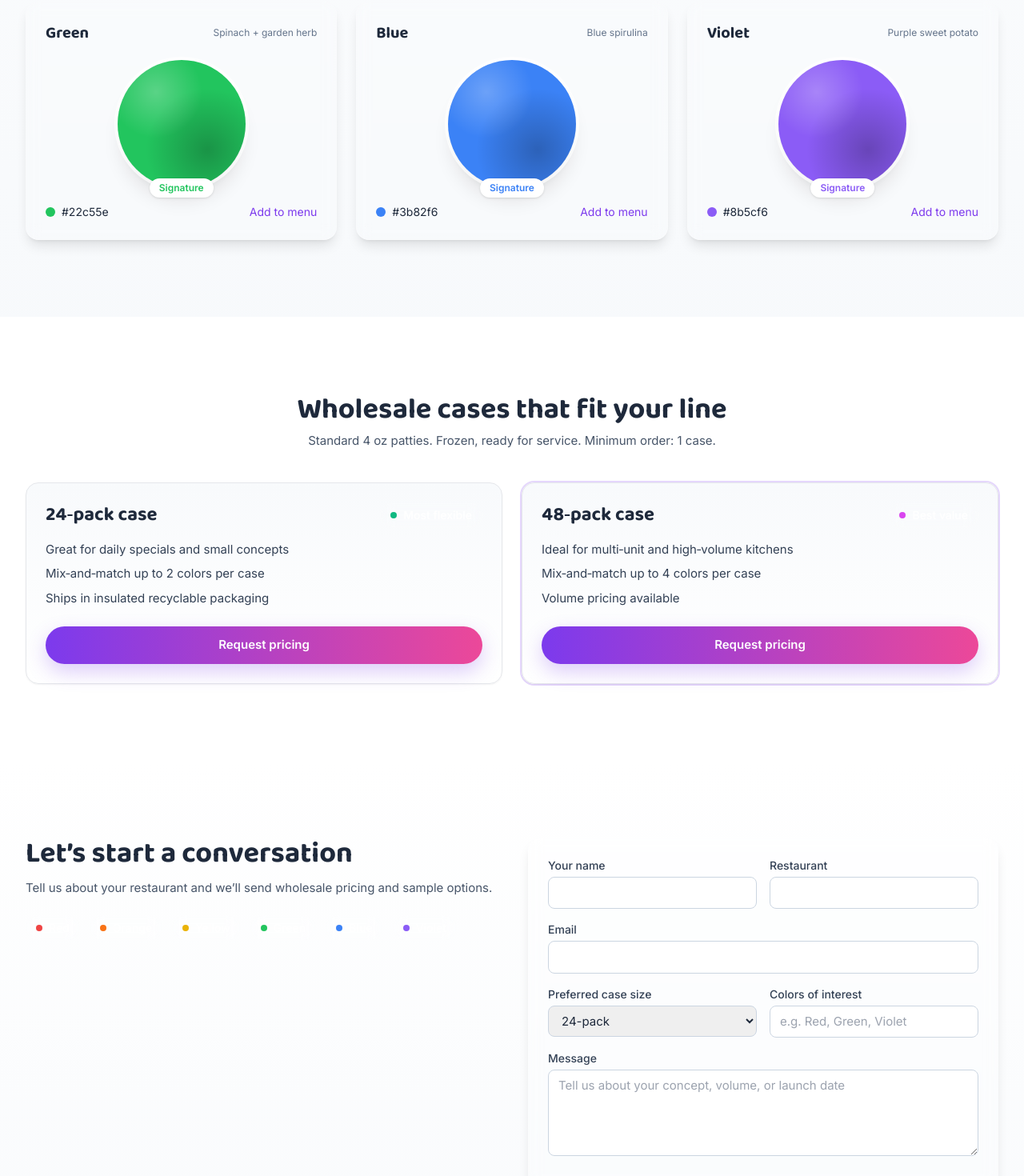
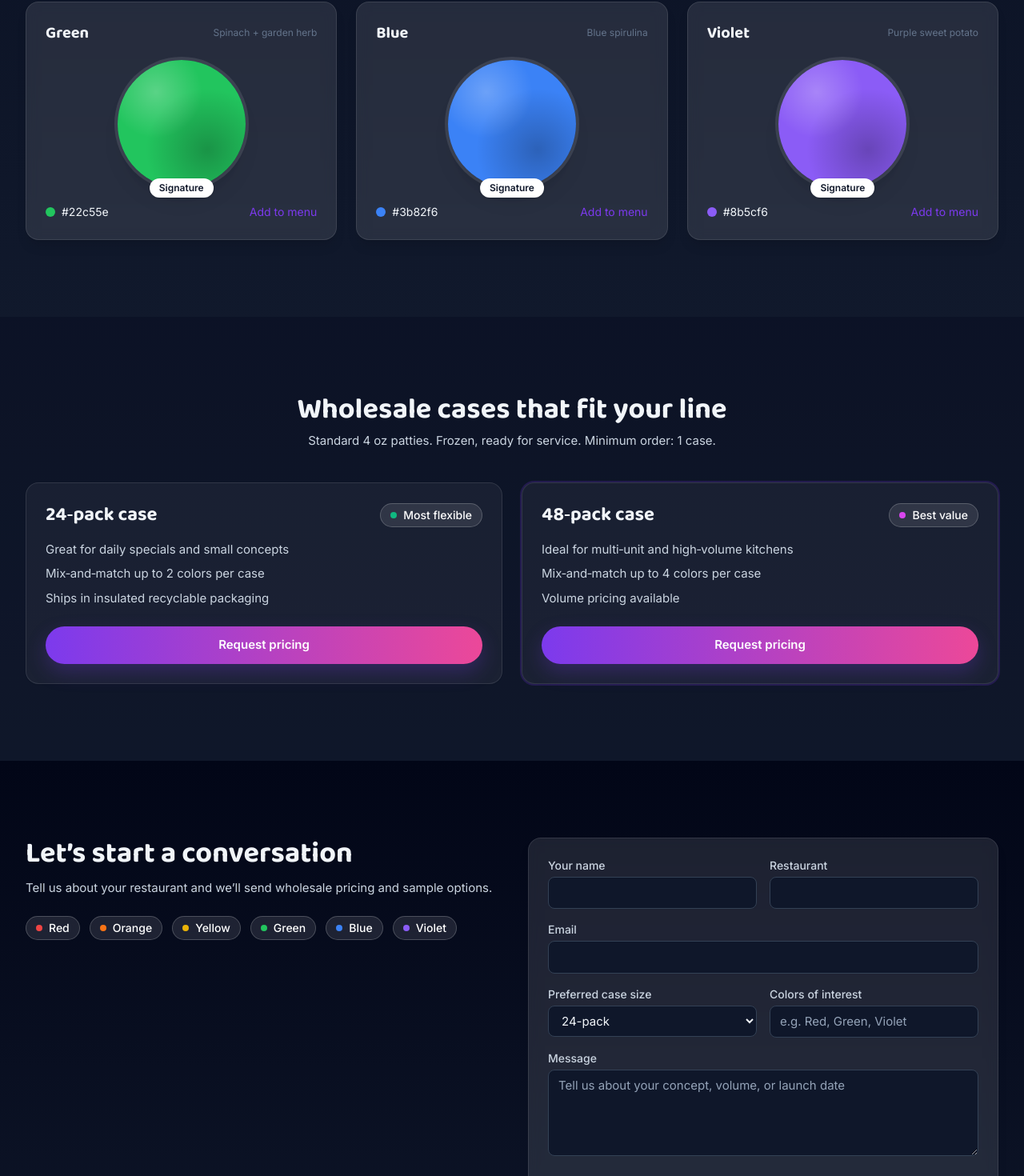
Before and after one commit to bdnorris/builder-vibe-den, a Vue app: page / in a window 1280 px wide. Shown: the part 1320-2790 px from the top of the page at 80% size. Built offline with nearby package versions, Linux system fonts and the light colour scheme.

Commit message:
Apply dark theme across the landing page for better color pop and AA contrast
cgen-23b6371ef7b64743a60bd46541c61075

```diff
--- a/src/App.vue
+++ b/src/App.vue
@@ -26,21 +26,21 @@ function pattyStyle(hex: string) {
 </script>
 
 <template>
-  <div class="min-h-screen bg-gradient-to-b from-white via-slate-50 to-slate-100 text-slate-800">
+  <div class="min-h-screen bg-gradient-to-b from-slate-950 via-slate-900 to-slate-800 text-slate-100">
     <!-- Header -->
-    <header class="sticky top-0 z-30 bg-white/70 backdrop-blur border-b border-white/30">
+    <header class="sticky top-0 z-30 bg-slate-950/70 backdrop-blur border-b border-white/10">
       <div class="mx-auto max-w-7xl px-4 sm:px-6 lg:px-8 py-4 flex items-center justify-between">
         <div class="flex items-center gap-3">
           <div class="h-10 w-10 rounded-xl bg-rainbow-stripe"></div>
           <div class="leading-none">
             <div class="text-xl font-extrabold tracking-tight rainbow-text">Rainbow Patties</div>
-            <div class="text-xs text-slate-500 -mt-0.5">Plant-based. Unforgettable.</div>
+            <div class="text-xs text-slate-400 -mt-0.5">Plant-based. Unforgettable.</div>
           </div>
         </div>
-        <nav class="hidden md:flex items-center gap-6 text-sm">
-          <a href="#colors" class="hover:text-slate-900">Colors</a>
-          <a href="#packs" class="hover:text-slate-900">Packs</a>
-          <a href="#lead-form" class="hover:text-slate-900">Contact</a>
+        <nav class="hidden md:flex items-center gap-6 text-sm text-slate-200">
+          <a href="#colors" class="hover:text-white">Colors</a>
+          <a href="#packs" class="hover:text-white">Packs</a>
+          <a href="#lead-form" class="hover:text-white">Contact</a>
         </nav>
         <a href="#lead-form" class="btn">Get wholesale info</a>
       </div>
@@ -55,10 +55,10 @@ function pattyStyle(hex: string) {
           <h1 class="text-4xl sm:text-5xl lg:text-6xl font-extrabold leading-tight">
             Plant‑Based Burger Patties in Every <span class="rainbow-text">Color of the Rainbow</span>
           </h1>
-          <p class="mt-6 text-lg text-slate-600 max-w-prose">
+          <p class="mt-6 text-lg text-slate-300 max-w-prose">
             Designed for restaurant pros: vibrant, food-safe colors that sear, sizzle, and wow your guests. Same juicy bite, now in Red, Orange, Yellow, Green, Blue, and Violet.
           </p>
-          <ul class="mt-6 space-y-2 text-slate-700">
+          <ul class="mt-6 space-y-2 text-slate-200">
             <li class="flex items-start gap-3"><span class="mt-1 h-2.5 w-2.5 rounded-full bg-rainbow-red"></span> 100% plant-based, allergen‑friendly recipe</li>
             <li class="flex items-start gap-3"><span class="mt-1 h-2.5 w-2.5 rounded-full bg-rainbow-green"></span> Cooks on flat‑top or grill like your current patties</li>
             <li class="flex items-start gap-3"><span class="mt-1 h-2.5 w-2.5 rounded-full bg-rainbow-blue"></span> Natural color sources; holds color after cooking</li>
@@ -94,20 +94,20 @@ function pattyStyle(hex: string) {
         <div class="flex items-end justify-between gap-6">
           <div>
             <h2 class="text-3xl sm:text-4xl font-extrabold">Six show‑stopping colors</h2>
-            <p class="mt-2 text-slate-600">Engineered for plating magic, social buzz, and seasonal specials.</p>
+            <p class="mt-2 text-slate-300">Engineered for plating magic, social buzz, and seasonal specials.</p>
           </div>
           <a href="#lead-form" class="btn hidden sm:inline-flex">Get samples</a>
         </div>
 
         <div class="mt-10 grid grid-cols-1 sm:grid-cols-2 lg:grid-cols-3 gap-6">
-          <article v-for="c in colors" :key="c.name" class="glass rounded-2xl p-6 flex flex-col">
+          <article v-for="c in colors" :key="c.name" class="glass-dark rounded-2xl p-6 flex flex-col">
             <div class="flex items-center justify-between">
               <h3 class="text-xl font-bold">{{ c.name }}</h3>
               <span class="text-xs text-slate-500">{{ c.desc }}</span>
             </div>
             <div class="mt-5 grid place-items-center">
-              <div class="relative h-36 w-36 sm:h-40 sm:w-40 rounded-full shadow-xl ring-4 ring-white/70" :style="pattyStyle(c.hex)">
-                <div class="absolute -bottom-3 left-1/2 -translate-x-1/2 bg-white px-3 py-1 rounded-full text-xs font-semibold shadow" :style="{ color: c.hex }">Signature</div>
+              <div class="relative h-36 w-36 sm:h-40 sm:w-40 rounded-full shadow-xl ring-4 ring-white/10" :style="pattyStyle(c.hex)">
+                <div class="absolute -bottom-3 left-1/2 -translate-x-1/2 bg-white px-3 py-1 rounded-full text-xs font-semibold text-slate-900 shadow">Signature</div>
               </div>
             </div>
             <div class="mt-5 flex items-center justify-between text-sm">
@@ -120,19 +120,19 @@ function pattyStyle(hex: string) {
     </section>
 
     <!-- Pack Options -->
-    <section id="packs" class="py-16 lg:py-24 bg-white">
+    <section id="packs" class="py-16 lg:py-24 bg-slate-950/30">
       <div class="mx-auto max-w-7xl px-4 sm:px-6 lg:px-8">
         <div class="text-center">
           <h2 class="text-3xl sm:text-4xl font-extrabold">Wholesale cases that fit your line</h2>
-          <p class="mt-2 text-slate-600">Standard 4 oz patties. Frozen, ready for service. Minimum order: 1 case.</p>
+          <p class="mt-2 text-slate-300">Standard 4 oz patties. Frozen, ready for service. Minimum order: 1 case.</p>
         </div>
         <div class="mt-10 grid grid-cols-1 md:grid-cols-2 gap-6">
-          <div class="rounded-2xl border bg-gradient-to-b from-slate-50 to-white p-6 shadow-sm">
+          <div class="rounded-2xl border border-white/10 bg-white/5 p-6 shadow-sm">
             <div class="flex items-center justify-between">
               <h3 class="text-2xl font-bold">24‑pack case</h3>
               <span class="badge"><span class="h-2 w-2 rounded-full bg-emerald-500"></span> Most flexible</span>
             </div>
-            <ul class="mt-4 space-y-2 text-slate-700">
+            <ul class="mt-4 space-y-2 text-slate-300">
               <li>Great for daily specials and small concepts</li>
               <li>Mix‑and‑match up to 2 colors per case</li>
               <li>Ships in insulated recyclable packaging</li>
@@ -141,12 +141,12 @@ function pattyStyle(hex: string) {
               <a href="#lead-form" class="btn w-full">Request pricing</a>
             </div>
           </div>
-          <div class="rounded-2xl border bg-gradient-to-b from-slate-50 to-white p-6 shadow-sm ring-2 ring-brand-primary/20">
+          <div class="rounded-2xl border border-white/10 bg-white/5 p-6 shadow-sm ring-2 ring-brand-primary/20">
             <div class="flex items-center justify-between">
               <h3 class="text-2xl font-bold">48‑pack case</h3>
               <span class="badge"><span class="h-2 w-2 rounded-full bg-fuchsia-500"></span> Best value</span>
             </div>
-            <ul class="mt-4 space-y-2 text-slate-700">
+            <ul class="mt-4 space-y-2 text-slate-300">
               <li>Ideal for multi‑unit and high‑volume kitchens</li>
               <li>Mix‑and‑match up to 4 colors per case</li>
               <li>Volume pricing available</li>
@@ -160,12 +160,12 @@ function pattyStyle(hex: string) {
     </section>
 
     <!-- Lead Gen Form (Netlify-ready) -->
-    <section id="lead-form" class="py-16 lg:py-24 bg-gradient-to-b from-white to-slate-50">
+    <section id="lead-form" class="py-16 lg:py-24 bg-gradient-to-b from-slate-950 to-slate-900">
       <div class="mx-auto max-w-7xl px-4 sm:px-6 lg:px-8">
         <div class="grid lg:grid-cols-2 gap-10 items-start">
           <div>
             <h2 class="text-3xl sm:text-4xl font-extrabold">Let’s start a conversation</h2>
-            <p class="mt-3 text-slate-600">Tell us about your restaurant and we’ll send wholesale pricing and sample options.</p>
+            <p class="mt-3 text-slate-300">Tell us about your restaurant and we’ll send wholesale pricing and sample options.</p>
             <div class="mt-6 flex flex-wrap gap-3">
               <span class="badge"><span class="h-2 w-2 rounded-full bg-rainbow-red"></span> Red</span>
               <span class="badge"><span class="h-2 w-2 rounded-full bg-rainbow-orange"></span> Orange</span>
@@ -181,7 +181,7 @@ function pattyStyle(hex: string) {
             method="POST"
             data-netlify="true"
             netlify-honeypot="bot-field"
-            class="glass rounded-2xl p-6"
+            class="glass-dark rounded-2xl p-6"
           >
             <input type="hidden" name="form-name" value="Restaurant Leads" />
             <p class="hidden">
@@ -190,35 +190,35 @@ function pattyStyle(hex: string) {
 
             <div class="grid grid-cols-1 sm:grid-cols-2 gap-4">
               <div>
-                <label class="block text-sm font-medium text-slate-700">Your name</label>
-                <input name="name" type="text" required class="mt-1 w-full rounded-lg border border-slate-300 px-3 py-2 focus:border-brand-primary focus:ring-brand-primary" />
+                <label class="block text-sm font-medium text-slate-300">Your name</label>
+                <input name="name" type="text" required class="mt-1 w-full rounded-lg bg-slate-900 border border-slate-700 text-slate-100 placeholder-slate-400 px-3 py-2 focus:border-brand-primary focus:ring-brand-primary" />
               </div>
               <div>
-                <label class="block text-sm font-medium text-slate-700">Restaurant</label>
-                <input name="restaurant" type="text" required class="mt-1 w-full rounded-lg border border-slate-300 px-3 py-2 focus:border-brand-primary focus:ring-brand-primary" />
+                <label class="block text-sm font-medium text-slate-300">Restaurant</label>
+                <input name="restaurant" type="text" required class="mt-1 w-full rounded-lg bg-slate-900 border border-slate-700 text-slate-100 placeholder-slate-400 px-3 py-2 focus:border-brand-primary focus:ring-brand-primary" />
               </div>
               <div class="sm:col-span-2">
-                <label class="block text-sm font-medium text-slate-700">Email</label>
-                <input name="email" type="email" required class="mt-1 w-full rounded-lg border border-slate-300 px-3 py-2 focus:border-brand-primary focus:ring-brand-primary" />
+                <label class="block text-sm font-medium text-slate-300">Email</label>
+                <input name="email" type="email" required class="mt-1 w-full rounded-lg bg-slate-900 border border-slate-700 text-slate-100 placeholder-slate-400 px-3 py-2 focus:border-brand-primary focus:ring-brand-primary" />
               </div>
               <div>
-                <label class="block text-sm font-medium text-slate-700">Preferred case size</label>
-                <select name="case-size" class="mt-1 w-full rounded-lg border border-slate-300 px-3 py-2 focus:border-brand-primary focus:ring-brand-primary">
+                <label class="block text-sm font-medium text-slate-300">Preferred case size</label>
+                <select name="case-size" class="mt-1 w-full rounded-lg bg-slate-900 border border-slate-700 text-slate-100 px-3 py-2 focus:border-brand-primary focus:ring-brand-primary">
                   <option>24-pack</option>
                   <option>48-pack</option>
                 </select>
               </div>
               <div>
-                <label class="block text-sm font-medium text-slate-700">Colors of interest</label>
-                <input name="colors" type="text" placeholder="e.g. Red, Green, Violet" class="mt-1 w-full rounded-lg border border-slate-300 px-3 py-2 focus:border-brand-primary focus:ring-brand-primary" />
+                <label class="block text-sm font-medium text-slate-300">Colors of interest</label>
+                <input name="colors" type="text" placeholder="e.g. Red, Green, Violet" class="mt-1 w-full rounded-lg bg-slate-900 border border-slate-700 text-slate-100 placeholder-slate-400 px-3 py-2 focus:border-brand-primary focus:ring-brand-primary" />
               </div>
               <div class="sm:col-span-2">
-                <label class="block text-sm font-medium text-slate-700">Message</label>
-                <textarea name="message" rows="4" class="mt-1 w-full rounded-lg border border-slate-300 px-3 py-2 focus:border-brand-primary focus:ring-brand-primary" placeholder="Tell us about your concept, volume, or launch date"></textarea>
+                <label class="block text-sm font-medium text-slate-300">Message</label>
+                <textarea name="message" rows="4" class="mt-1 w-full rounded-lg bg-slate-900 border border-slate-700 text-slate-100 placeholder-slate-400 px-3 py-2 focus:border-brand-primary focus:ring-brand-primary" placeholder="Tell us about your concept, volume, or launch date"></textarea>
               </div>
               <div class="sm:col-span-2 flex items-center gap-2">
-                <input id="consent" name="consent" type="checkbox" required class="h-4 w-4 rounded border-slate-300 text-brand-primary focus:ring-brand-primary" />
-                <label for="consent" class="text-sm text-slate-700">I agree to be contacted about wholesale pricing and samples.</label>
+                <input id="consent" name="consent" type="checkbox" required class="h-4 w-4 rounded border-slate-600 text-brand-primary focus:ring-brand-primary" />
+                <label for="consent" class="text-sm text-slate-300">I agree to be contacted about wholesale pricing and samples.</label>
               </div>
             </div>
             <div class="mt-6">
@@ -230,10 +230,10 @@ function pattyStyle(hex: string) {
     </section>
 
     <!-- Footer -->
-    <footer class="border-t bg-white">
+    <footer class="border-t border-white/10 bg-slate-950">
       <div class="mx-auto max-w-7xl px-4 sm:px-6 lg:px-8 py-8 flex flex-col sm:flex-row items-center justify-between gap-4">
-        <p class="text-sm text-slate-500">© {{ new Date().getFullYear() }} Rainbow Patties. All rights reserved.</p>
-        <div class="flex items-center gap-3 text-sm text-slate-600">
+        <p class="text-sm text-slate-400">© {{ new Date().getFullYear() }} Rainbow Patties. All rights reserved.</p>
+        <div class="flex items-center gap-3 text-sm text-slate-300">
           <span class="badge">100% Plant‑Based</span>
           <span class="badge">Food‑Service Ready</span>
           <span class="badge">Made in USA</span>
```
